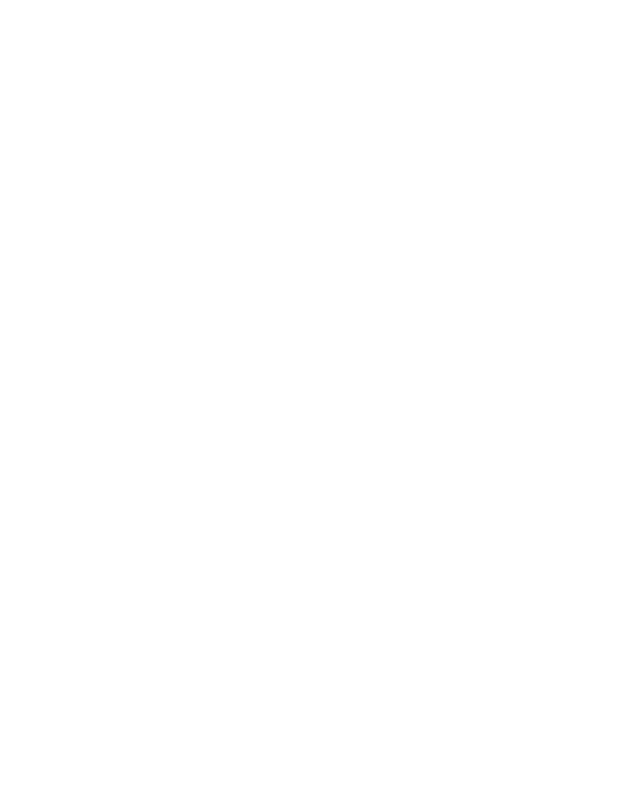
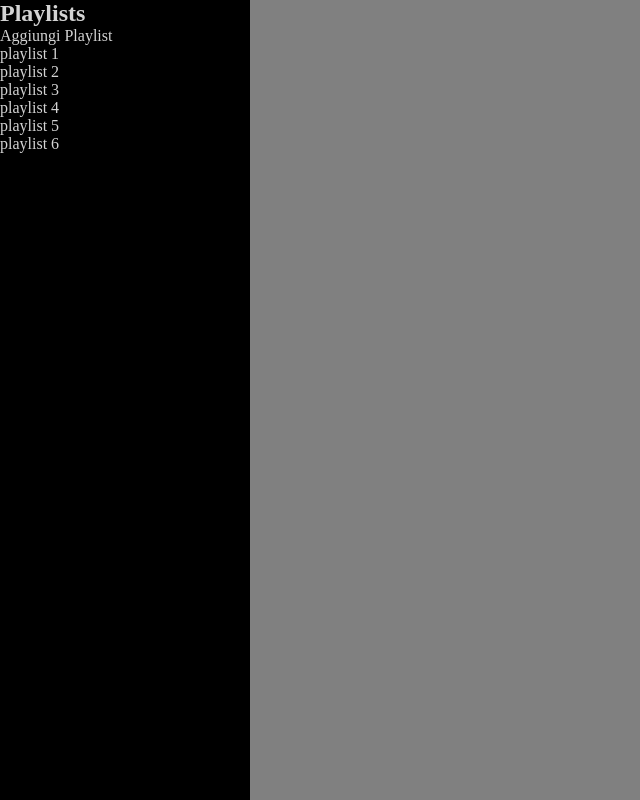
Before and after one commit to Eliastellati/html-css-spotifyweb2, a plain HTML site: page index.html in a window 1280 px wide. Shown: the whole page, without its empty margins (0-640 px from the left). Drawn offline with Linux system fonts and the light colour scheme.

Commit message:
menu verticale large

```diff
--- a/css/style.css
+++ b/css/style.css
@@ -0,0 +1,19 @@
+* {
+    box-sizing: border-box;
+    margin: 0;
+    padding: 0;
+}
+
+body {
+    background-color: grey;
+}
+
+.menu {
+    display: flex;
+    flex-direction: column;
+    justify-content: flex-start;
+    width: 250px;
+    height: 100vh;
+    background-color: black;
+    color: lightgrey;
+}
--- a/index.html
+++ b/index.html
@@ -8,6 +8,42 @@
     <title>Spotify</title>
 </head>
 <body>
+    <div class="menu">
+        <div class="logo">
+
+        </div>
+        <nav class="menu-nav">
+
+        </nav>
+        <div class="playlists-container">
+            <h2>Playlists</h2>
+            <div class="playlist">
+                <p>Aggiungi Playlist</p>
+            </div>
+            <div class="playlist">
+                <p>playlist 1</p>
+            </div>
+            <div class="playlist">
+                <p>playlist 2</p>
+            </div>
+            <div class="playlist">
+                <p>playlist 3</p>
+            </div>
+            <div class="playlist">
+                <p>playlist 4</p>
+            </div>
+            <div class="playlist">
+                <p>playlist 5</p>
+            </div>
+            <div class="playlist">
+                <p>playlist 6</p>
+            </div>
+        </div>
+        <div class="profile">
+            <div class="row-1"></div>
+            <div class="row-2"></div>
+        </div>
+    </div>
 
 </body>
 </html>
```
